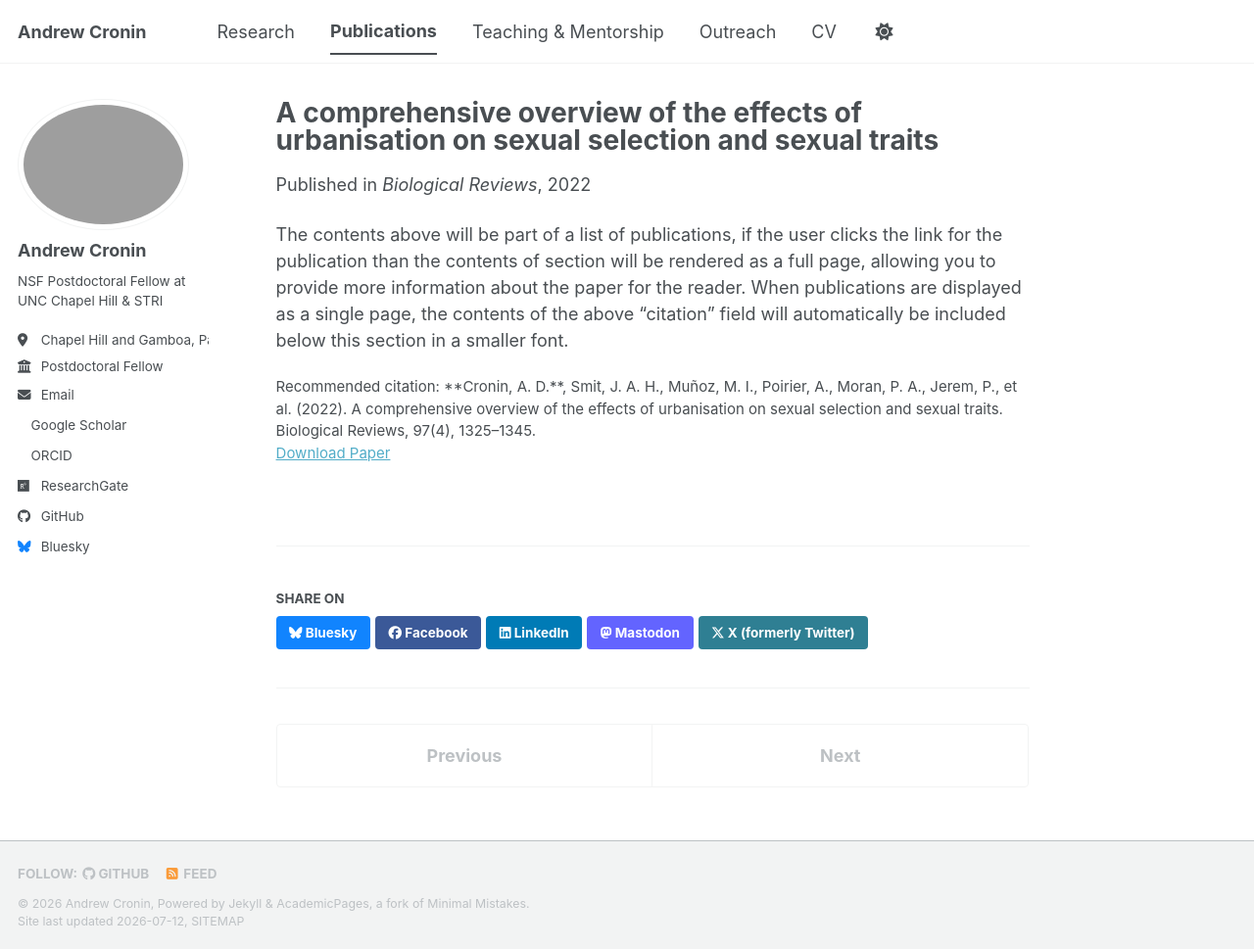
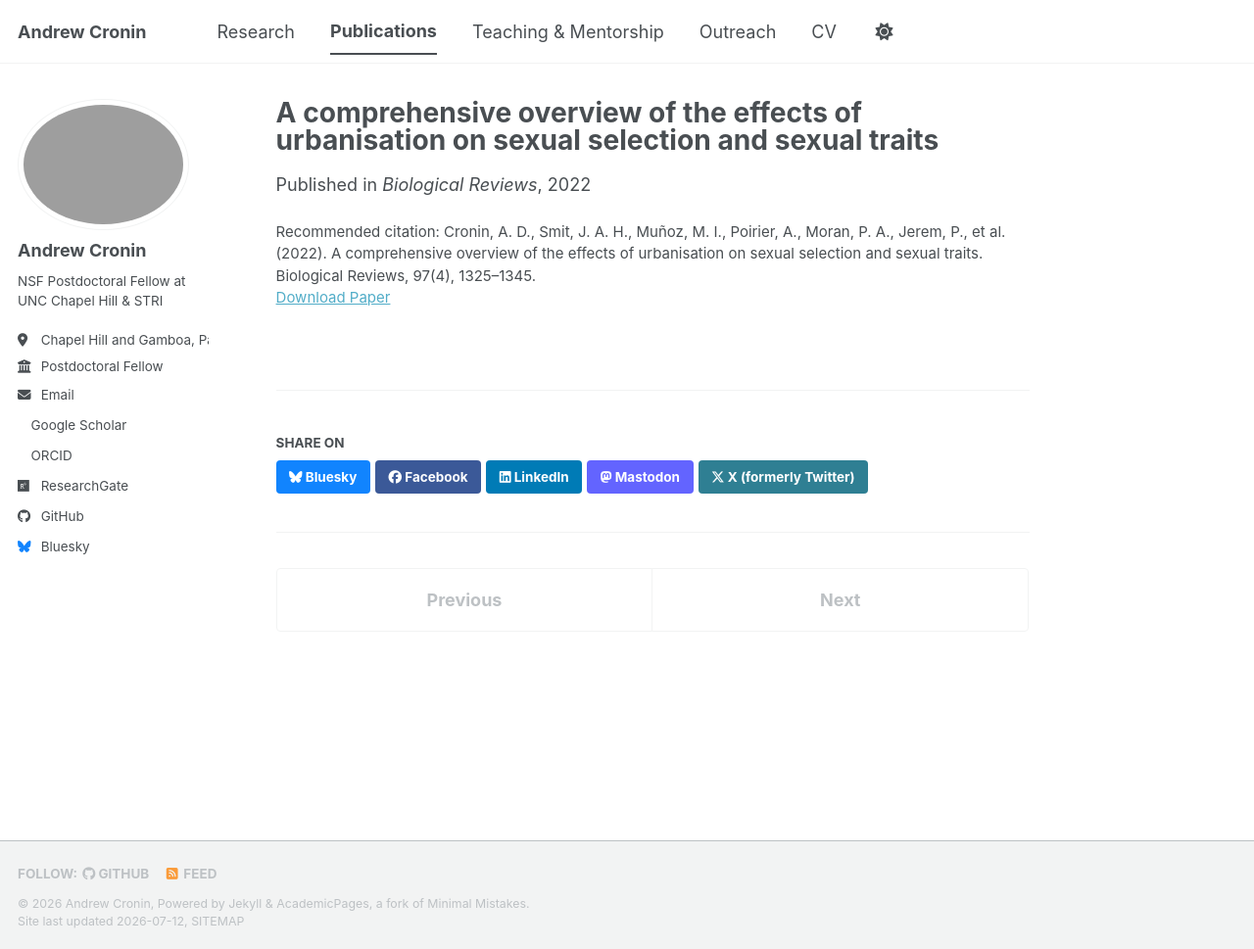
Before and after one commit to andrewdcronin/andrewdcronin.github.io, a Jekyll site: the page built from _publications/article_6.md, in a window 1280 px wide and 969 px high. Shown: the whole window at 98% size. Built offline with Jekyll 4.4.1, drawn with Linux system fonts in a browser that asks for light colours; a style sheet for code colours, icons or effects is not loaded.

Commit message:
Fix citation formatting in article_6.md
Updated citation formatting for consistency in article_6.md.

```diff
--- a/_publications/article_6.md
+++ b/_publications/article_6.md
@@ -5,7 +5,5 @@ category: manuscripts
 date: 2022-08-14
 venue: 'Biological Reviews'
 paperurl: 'https://doi.org/10.1111/brv.12845'
-citation: '**Cronin, A. D.**, Smit, J. A. H., Muñoz, M. I., Poirier, A., Moran, P. A., Jerem, P., et al. (2022). A comprehensive overview of the effects of urbanisation on sexual selection and sexual traits. Biological Reviews, 97(4), 1325–1345.'
+citation: '</strong>Cronin, A. D.</strong>, Smit, J. A. H., Muñoz, M. I., Poirier, A., Moran, P. A., Jerem, P., et al. (2022). A comprehensive overview of the effects of urbanisation on sexual selection and sexual traits. Biological Reviews, 97(4), 1325–1345.'
 ---
-
-The contents above will be part of a list of publications, if the user clicks the link for the publication than the contents of section will be rendered as a full page, allowing you to provide more information about the paper for the reader. When publications are displayed as a single page, the contents of the above "citation" field will automatically be included below this section in a smaller font.
```
